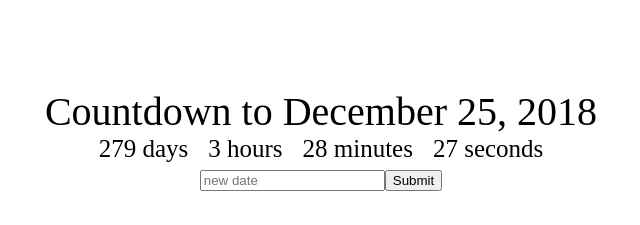
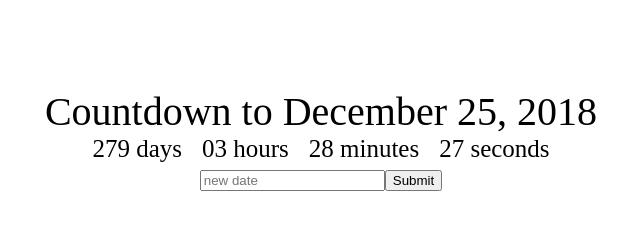
Before and after one commit to apugliese36/Countdown-App, a React (Create React App) app: page / in a window 1280 px wide. Shown: the top 225 px of the page, without its empty margins (319-959 px from the left). Built offline with nearby package versions, Linux system fonts and the light colour scheme.

Commit message:
createad a leading0 function to add a leading 0 to numbers less than 10

```diff
--- a/src/Clock.jsx
+++ b/src/Clock.jsx
@@ -20,6 +20,10 @@
     setInterval(() => this.getTimeUntil(this.props.deadline), 1000)
   }
 
+  leading0(num) {
+    return num < 10 ? '0' + num : num;
+  }
+
   getTimeUntil(deadline) {
     const time = Date.parse(deadline) - Date.parse(new Date());
     const seconds = Math.floor((time/1000) % 60);
@@ -33,10 +37,10 @@
   render() {
     return (
       <div>
-        <div className='Clock-days'>{this.state.days} days</div>
-        <div className='Clock-hours'>{this.state.hours} hours</div>
-        <div className='Clock-minutes'>{this.state.minutes} minutes</div>
-        <div className='Clock-seconds'>{this.state.seconds} seconds</div>
+        <div className='Clock-days'>{this.leading0(this.state.days)} days</div>
+        <div className='Clock-hours'>{this.leading0(this.state.hours)} hours</div>
+        <div className='Clock-minutes'>{this.leading0(this.state.minutes)} minutes</div>
+        <div className='Clock-seconds'>{this.leading0(this.state.seconds)} seconds</div>
       </div>
     )
   }
```
